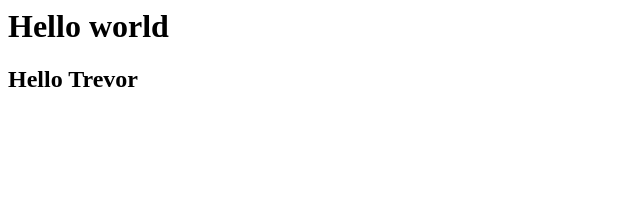
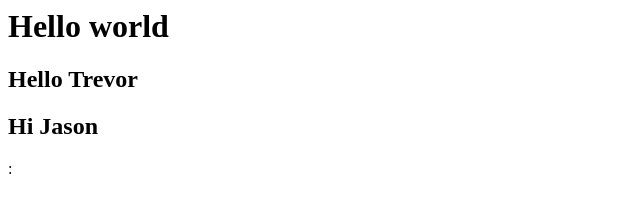
Before and after one commit to jasonc-lr/connectivity-team-training-ground, a plain HTML site: page index.html in a window 1280 px wide. Shown: the whole page, without its empty margins (0-640 px from the left). Drawn offline with Linux system fonts and the light colour scheme.

```diff
--- a/index.html
+++ b/index.html
@@ -1,3 +1,5 @@
 <h1>Hello world</h1>
 
 <h2>Hello Trevor</h2>
+
+<h2>Hi Jason</h2>:
```
